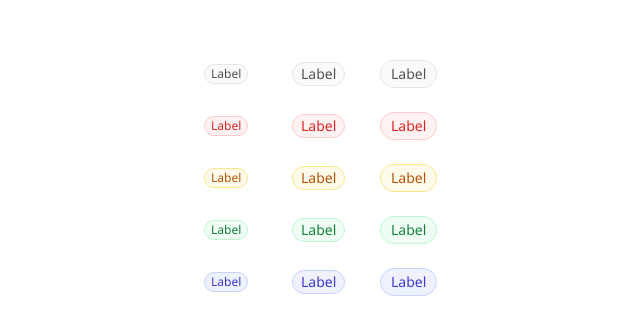
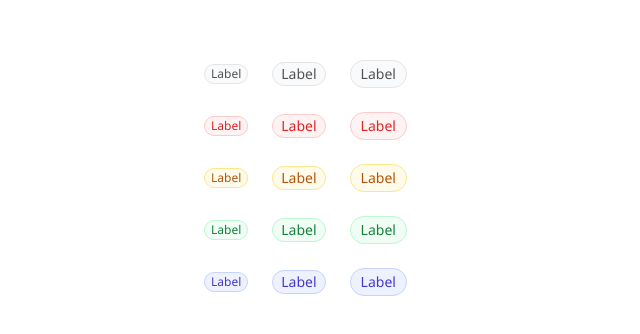
Before and after one commit to omarqx/badge-component-nextjs, a Next.js app: page / in a window 1280 px wide. Shown: the part 140-474 px from the top of the page, without its empty margins (316-956 px from the left). Built offline with nearby package versions, Linux system fonts and the light colour scheme.

Commit message:
flex wrap

```diff
--- a/app/page.tsx
+++ b/app/page.tsx
@@ -72,7 +72,7 @@ function Badge({ variant, size }: { variant: variant, size: size }) {
 export default function Home() {
   return (
     <main className="min-h-screen py-[200px] flex justify-center">
-      <section className="w-60 h-[236px] justify-start items-center grid grid-cols-3 gap-6">{variants.map((variant) => {
+      <section className="w-60 h-[236px] justify-start items-center gap-6 inline-flex flex-wrap">{variants.map((variant) => {
         return (
           sizes.map((size) => {
             return (
```
